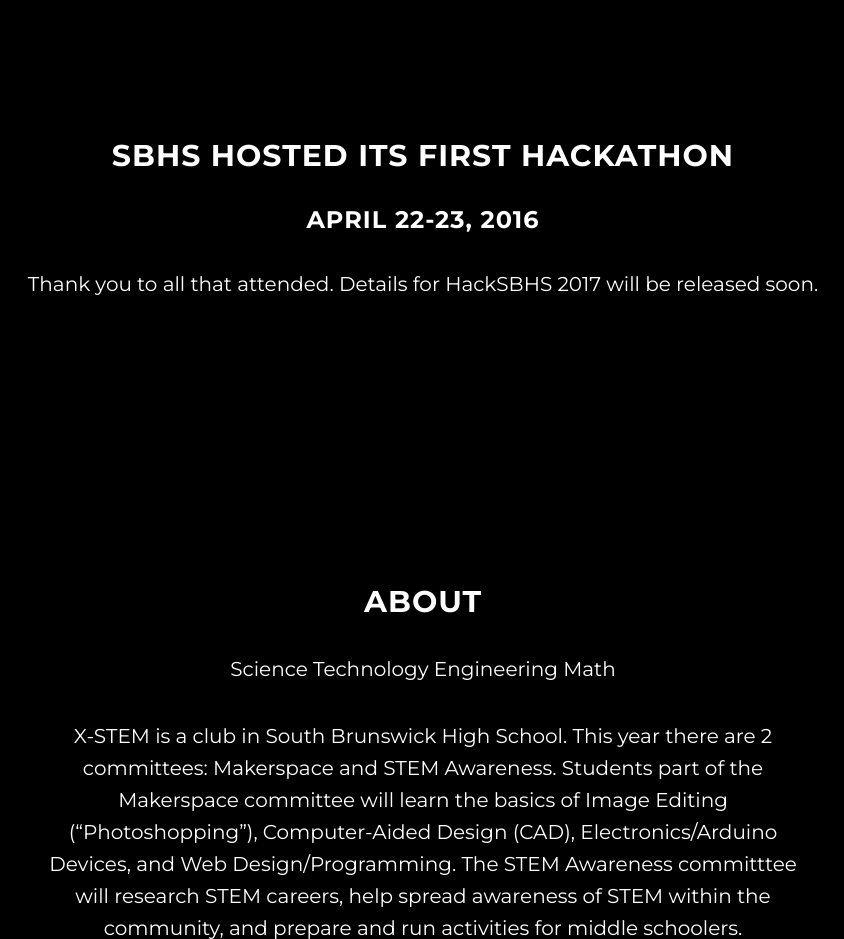
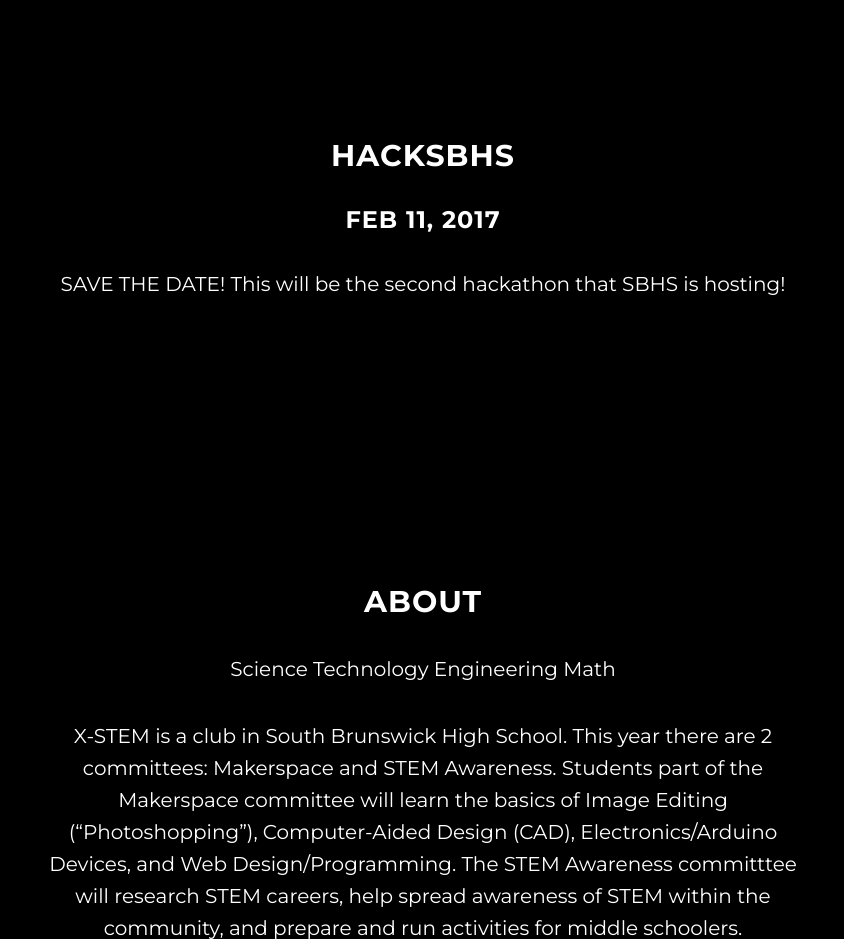
Before and after one commit to muread7/sbhsxstem.github.io, a plain HTML site: page index.html in a window 1280 px wide. Shown: the part 1500-2439 px from the top of the page, without its empty margins (217-1061 px from the left). Drawn offline with Linux system fonts and the light colour scheme; some packages are replaced by stand-ins of ours.

Commit message:
added hackathon date

```diff
--- a/index.html
+++ b/index.html
@@ -114,9 +114,9 @@
     <section id="hackathon" class="content-section text-center">
         <div class="row">
                 <div class="col-lg-8 col-lg-offset-2">
-                    <h2>SBHS hosted its first HACKATHON</h2>
-                    <h3>April 22-23, 2016</h3>
-                    <p>Thank you to all that attended.  Details for HackSBHS 2017 will be released soon.</p>
+                    <h2>HackSBHS</h2>
+                    <h3>Feb 11, 2017</h3>
+                    <p>SAVE THE DATE! This will be the second hackathon that SBHS is hosting! </p>
                 </div>
             </div>
         </div>
```
